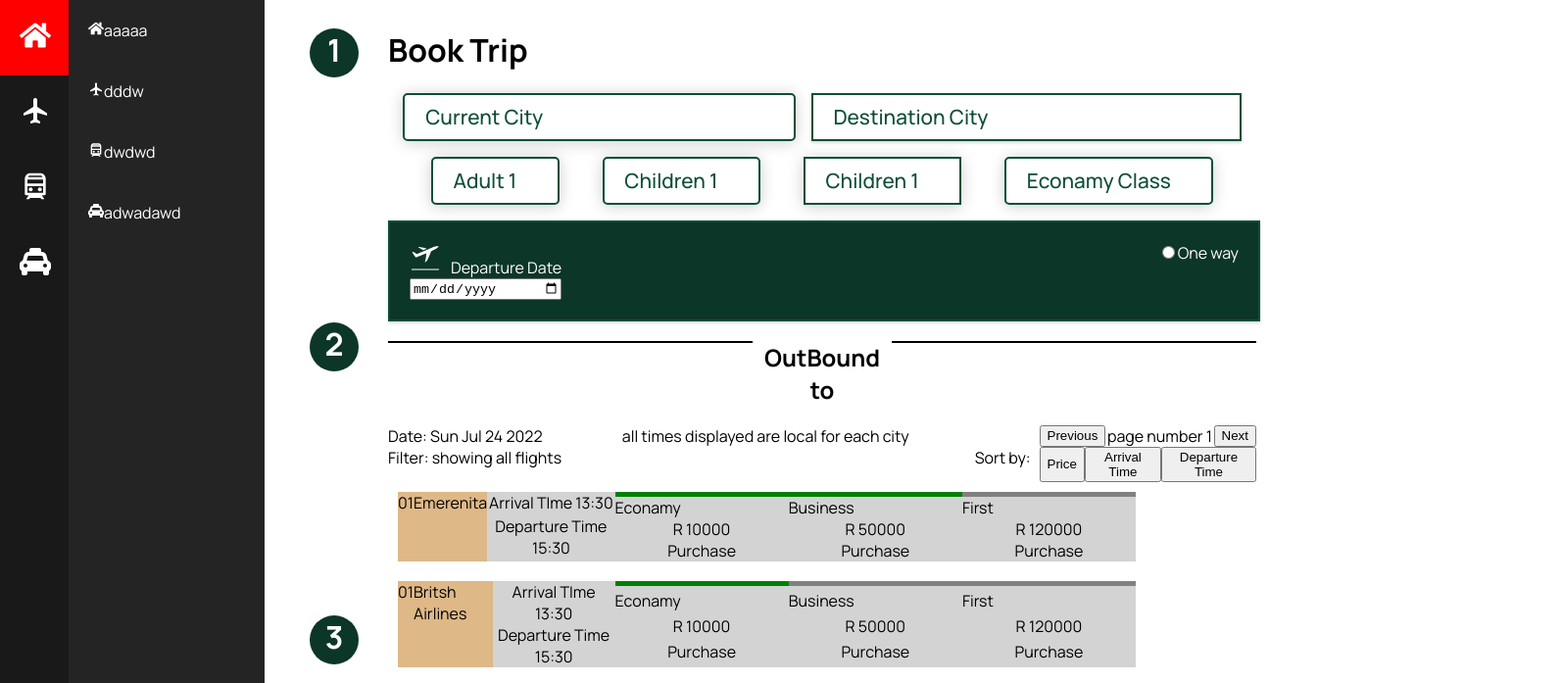
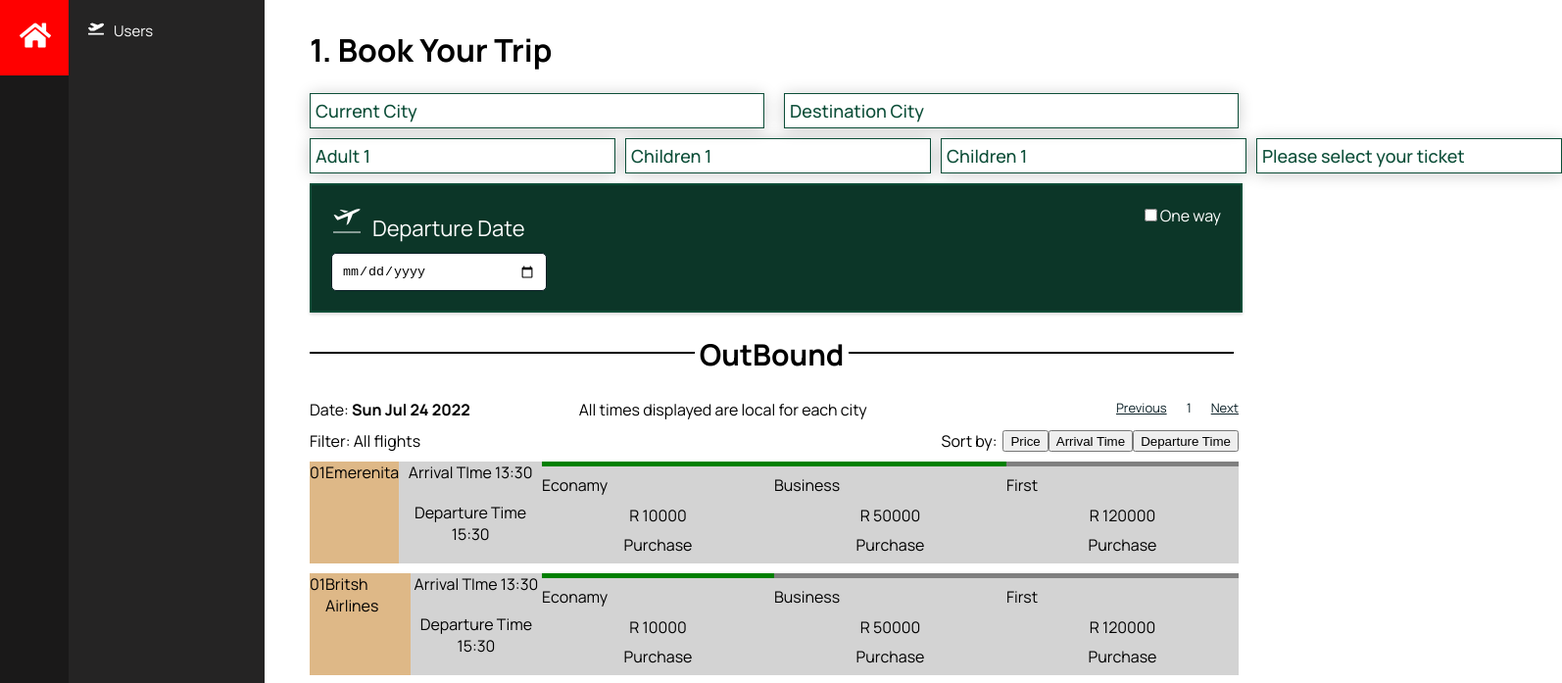
Before and after one commit to LegendDRD/DemoApp, a React (Create React App) app: page / in a window 1280 px wide. Shown: the top 697 px of the page at 98% size, 1594 px wide, since content can reach past the window. Built offline with nearby package versions, Linux system fonts and the light colour scheme; sample sign-in values are in the browser's storage.

Commit message:
Styling Changes

```diff
--- a/src/components/AdultDropDown.tsx
+++ b/src/components/AdultDropDown.tsx
@@ -19,16 +19,14 @@ export default function AdultDropDown() {
   `;
 
     const DropDownHeader = styled("div")`
-    margin-bottom: 0.8em;
-    padding: 0.4em 2em 0.4em 1em;
-    box-shadow: 0 2px 3px rgba(0, 0, 0, 0.15);
-    font-weight: 500;
-    font-size: 1.3rem;
-    color: #0c4e38;
-    border: 2px solid #0c4e38;
-    border-radius: 5px;
-    background: #ffffff;
-    box-shadow: 0 0.1rem 1rem rgba(10, 10, 10, 0.2);
+      box-shadow: 0 2px 3px rgba(0, 0, 0, 0.15);
+      font-weight: 500;
+      font-size: 18px;
+      color: #0c4e38;
+      border: 1px solid #0c4e38;
+      box-shadow: 0 0.1rem 1rem rgba(10, 10, 10, 0.2);
+      padding: 5px;
+      width: 300px;
   `;
 
     const DropDownListContainer = styled("div")`
--- a/src/components/BookTrip.tsx
+++ b/src/components/BookTrip.tsx
@@ -7,6 +7,12 @@ import DestinationCityDropDown from './DestinationCityDropDown';
 import InfantsDropDown from './InfantsDropDown';
 import PlanClassDropDown from './PlanClassDropDown';
 import { GiAirplaneDeparture } from 'react-icons/gi';
+
+import { TenSpacer, FortySpacer } from "../styledComponents/tenSpacer";
+import { Link, Link2Green, Link2Red } from "../styledComponents/linkStyle";
+
+import { NavP, H1,Header } from "../styledComponents/StyledText";
+import { Input, FullWidthInput } from "../styledComponents/inputs";
 
 export default function BookTrip() {
     // const [startDate, setStartDate] = useState(new Date());
@@ -70,9 +76,8 @@ export default function BookTrip() {
 
         <>
 
-            <div style={{ display: "flex" }}>
-
-                <div style={{ display: "grid" }}>
+            <div>
+                {/* <div style={{ display: "grid" }}>
                     <div style={{ paddingRight: "30px" }}>
                         <div style={{ backgroundColor: "#0c3628", width: "50px", height: "50px", borderRadius: "100%" }}>
                             <h1 style={{ textAlign: "center", color: "white" }}>1</h1>
@@ -91,64 +96,79 @@ export default function BookTrip() {
                             <h1 style={{ textAlign: "center", color: "white" }}>3</h1>
                         </div>
                     </div>
-                </div>
+                </div> */}
                 <div style={{ width: "100%" }}>
-                    <h1 style={{ width: "100%" }}>Book Trip</h1>
-                    <div style={{ display: "flex", width: "100%", justifyContent: "space-evenly" }}>
-                        <CurrentCityDropDown />
-                        <DestinationCityDropDown />
+                    <h1 style={{ width: "100%" }}>1. Book Your Trip</h1>
+                    <div style={{ display: "flex", gap: `20px` }}>
+                        <div style={{ width: "100%" }}>
+                            <CurrentCityDropDown />
+                        </div>
+                        <div style={{ width: "100%" }}>
+                            <DestinationCityDropDown />
+                        </div>
                     </div>
-                    <div style={{ display: "flex", width: "100%", justifyContent: "space-evenly" }}>
+                    <TenSpacer />
+                    <div style={{ display: "flex", width: "100%", gap: "10px" }}>
                         <AdultDropDown />
                         <ChildrenDropDown />
                         <InfantsDropDown />
                         <PlanClassDropDown />
 
                     </div>
-                    <div style={{ display: "flex", width: "100%", justifyContent: "space-between", backgroundColor: "#0c3628", boxShadow: " 0 2px 3px rgba(0, 0, 0, 0.15)", border: '2px solid #0c4e38' }}>
+                    <TenSpacer />
+                    <div style={{ display: "flex", width: "100%", justifyContent: "space-between", height: `15 0px`, backgroundColor: "#0c3628", boxShadow: " 0 2px 3px rgba(0, 0, 0, 0.15)", border: '2px solid #0c4e38' }}>
 
-                        <div style={{ display: "grid", padding: '20px' }}>
+                        <div style={{ padding: '20px' }}>
 
-                            <div style={{ color: 'white', textAlign: "center" }} ><GiAirplaneDeparture style={{ fontSize: "2rem", paddingRight: "10px" }} />Departure Date</div><input onChange={(e: any) => setSelectDate(e.target.value)} type={"date"} />
+                       <Header style={{ color: 'white', textAlign: "center" }} > <GiAirplaneDeparture style={{ fontSize: "2rem", paddingRight: "10px" }} />Departure Date</Header>
+                       <TenSpacer />
+                       <FullWidthInput onChange={(e: any) => setSelectDate(e.target.value)} type={"date"} />
 
                         </div>
                         <div style={{ padding: '20px' }}>
-                            <input type={"radio"} />
+                            <input type={"checkbox"} />
                             <span style={{ color: 'white' }}>One way </span>
                         </div>
 
                     </div>
-                    <h2 style={{ width: "100%", textAlign: "center", display: "flex" }}><div style={{ width: "30Vw", height: "2px", background: "black", top: "23px" }} />OutBound to<div style={{ width: "30vw", height: "2px", background: "black" }} /></h2>
-                    <div style={{ display: "flex", width: "100%", justifyContent: "space-between" }}>
-                        <div style={{ display: "flex", width: "60%", justifyContent: "space-between" }}>
-
-                            <div >Date: {selectDate}</div>
-
-                            <div >all times displayed are local for each city</div>
-                        </div>
-                        <div style={{ display: "flex", width: "25%", justifyContent: "space-between" }}>
-                            <button>Previous</button>
-                            <span>page number 1</span>
-                            <button>Next</button>
+                    <FortySpacer />
+                    <div style={{ width: "100%", textAlign: "center", display: "flex", gap: `5px` }}>
+                        <div style={{ width: "100%", height: "2px", background: "black", top: "23px" }} /><h2 style={{ width: "30%", textAlign: "center", fontSize: "30px", marginTop:`-18px` }}>OutBound</h2><div style={{ width: "100%", height: "2px", background: "black" }} />
+                        <div style={{}}>
                         </div>
                     </div>
+                    <div style={{ display: "flex", justifyContent: "space-between" }}>
+                    <div style={{ display: "flex", width: "60%", justifyContent: "space-between" }}>
 
+                        <div >Date: <strong>{selectDate}</strong></div>
+
+                        <div >All times displayed are local for each city</div>
+                    </div>
+                    <div style={{ display: "flex", gap:`20px` }}>
+                        <Link style={{ textDecoration: `underline` }}>Previous</Link>
+                        <Link>1</Link>
+                        <Link style={{ textDecoration: `underline` }}>Next</Link>
+                    </div>
+                    </div>
+                    <TenSpacer />
                     <div style={{ display: "flex", width: "100%", justifyContent: "space-between" }}>
                         <div style={{ display: "flex", width: "74%", justifyContent: "space-between" }}>
-                            <div >Filter: showing all flights</div>
+                            <div >Filter: All flights</div>
                             <div >Sort by:</div>
                         </div>
-                        <div style={{ display: "flex", width: "25%" }} >
+                        <div style={{ display: "flex", }} >
                             <button>Price</button>
                             <button>Arrival Time</button>
                             <button>Departure Time</button>
                         </div>
                     </div>
+                    <TenSpacer />
                     {
                         demoData.map((item, index) => {
 
                             return (
-                                <div style={{ display: "flex", width: "100%", padding: "10px" }}>
+                                <>
+                                <div style={{ display: "flex", width: "100%", height: `13vh` }}>
                                     <div style={{ display: "flex", width: "25%", backgroundColor: "burlywood" }}>
 
                                         <span>{item.gateNumber}</span>
@@ -161,26 +181,27 @@ export default function BookTrip() {
                                         </div>
                                     </div>
 
-                                    <div style={{ display: "grid", width: "20%", backgroundColor: "lightgrey" }}>
+                                    <div style={{ display: "grid", width: "25%", backgroundColor: "lightgrey" }}>
                                         {(item.ecoAvi) ? <div style={{ height: "5px", backgroundColor: "green" }} /> : <div style={{ height: "5px", backgroundColor: "grey" }} />}
                                         <span>Econamy</span>
                                         <span style={{ textAlign: "center" }}>R {item.ecoPrice}</span>
                                         <span style={{ textAlign: "center" }}>Purchase</span>
                                     </div>
-                                    <div style={{ display: "grid", width: "20%", backgroundColor: "lightgrey" }}>
+                                    <div style={{ display: "grid", width: "25%", backgroundColor: "lightgrey" }}>
                                         {(item.busAvi) ? <div style={{ height: "5px", backgroundColor: "green" }} /> : <div style={{ height: "5px", backgroundColor: "grey" }} />}
                                         <span>Business</span>
                                         <span style={{ textAlign: "center" }}>R {item.busPrice}</span>
                                         <span style={{ textAlign: "center" }}>Purchase</span>
                                     </div>
 
-                                    <div style={{ display: "grid", width: "20%", backgroundColor: "lightgrey" }}>
+                                    <div style={{ display: "grid", width: "25%", backgroundColor: "lightgrey" }}>
                                         {(item.firstAvi) ? <div style={{ height: "5px", backgroundColor: "green" }} /> : <div style={{ height: "5px", backgroundColor: "grey" }} />}
                                         <span>First</span>
                                         <span style={{ textAlign: "center" }}>R {item.firstPrice}</span>
                                         <span style={{ textAlign: "center" }}>Purchase</span>
                                     </div>
                                 </div>
+                                <TenSpacer /></>
                             )
                         })
                     }
--- a/src/components/ChildrenDropDown.tsx
+++ b/src/components/ChildrenDropDown.tsx
@@ -19,16 +19,14 @@ export default function ChildrenDropDown() {
     `;
 
     const DropDownHeader = styled("div")`
-      margin-bottom: 0.8em;
-      padding: 0.4em 2em 0.4em 1em;
       box-shadow: 0 2px 3px rgba(0, 0, 0, 0.15);
       font-weight: 500;
-      font-size: 1.3rem;
+      font-size: 18px;
       color: #0c4e38;
-      border: 2px solid #0c4e38;
-      border-radius: 5px;
-      background: #ffffff;
+      border: 1px solid #0c4e38;
       box-shadow: 0 0.1rem 1rem rgba(10, 10, 10, 0.2);
+      padding: 5px;
+      width: 300px;
     `;
 
     const DropDownListContainer = styled("div")`
--- a/src/components/CurrentCityDropDown.tsx
+++ b/src/components/CurrentCityDropDown.tsx
@@ -12,24 +12,20 @@ export default function CurrentCityDropDown() {
         console.log(selectedOption);
     };
 
-    let Cities = ["Johannesburg", "Cape Town"]
+    let Cities = ["Johannesburg (JNB)", "Cape Town (CPT)", "Bloemfontein (BFN)", "Durban (DUR)", "Skukuza (SZK)" ]
 
     const DropDownContainer = styled("div")`
 
     `;
 
     const DropDownHeader = styled("div")`
-      margin-bottom: 0.8em;
-      padding: 0.4em 20vw 0.4em 1em;
       box-shadow: 0 2px 3px rgba(0, 0, 0, 0.15);
       font-weight: 500;
-      font-size: 1.3rem;
+      font-size: 18px;
       color: #0c4e38;
-      background: #ffffff;
-      border: 2px solid #0c4e38;
-      border-radius: 5px;
-      justify-content:center;
+      border: 1px solid #0c4e38;
       box-shadow: 0 0.1rem 1rem rgba(10, 10, 10, 0.2);
+      padding: 5px;
     `;
 
     const DropDownListContainer = styled("div")`
--- a/src/components/DestinationCityDropDown.tsx
+++ b/src/components/DestinationCityDropDown.tsx
@@ -19,15 +19,13 @@ export default function DestinationCityDropDown() {
   `;
 
     const DropDownHeader = styled("div")`
-    margin-bottom: 0.8em;
-    padding: 0.4em 20vw 0.4em 1em;
-    box-shadow: 0 2px 3px rgba(0, 0, 0, 0.15);
-    font-weight: 500;
-    font-size: 1.3rem;
-    color: #0c4e38;
-    background: #ffffff;
-    border: 2px solid #0c4e38;
-    justify-content:center;
+      box-shadow: 0 2px 3px rgba(0, 0, 0, 0.15);
+      font-weight: 500;
+      font-size: 18px;
+      color: #0c4e38;
+      border: 1px solid #0c4e38;
+      box-shadow: 0 0.1rem 1rem rgba(10, 10, 10, 0.2);
+      padding: 5px;
   `;
 
     const DropDownListContainer = styled("div")`
--- a/src/components/InfantsDropDown.tsx
+++ b/src/components/InfantsDropDown.tsx
@@ -19,15 +19,14 @@ export default function InfantsDropDown() {
   `;
 
     const DropDownHeader = styled("div")`
-    margin-bottom: 0.8em;
-    padding: 0.4em 2em 0.4em 1em;
-    box-shadow: 0 2px 3px rgba(0, 0, 0, 0.15);
-    font-weight: 500;
-    font-size: 1.3rem;
-    color: #0c4e38;
-    border: 2px solid #0c4e38;
-    background: #ffffff;
-    box-shadow: 0 0.1rem 1rem rgba(10, 10, 10, 0.2);
+      box-shadow: 0 2px 3px rgba(0, 0, 0, 0.15);
+      font-weight: 500;
+      font-size: 18px;
+      color: #0c4e38;
+      border: 1px solid #0c4e38;
+      box-shadow: 0 0.1rem 1rem rgba(10, 10, 10, 0.2);
+      padding: 5px;
+      width: 300px;
   `;
 
     const DropDownListContainer = styled("div")`
--- a/src/components/PlanClassDropDown.tsx
+++ b/src/components/PlanClassDropDown.tsx
@@ -4,7 +4,7 @@ import styled from 'styled-components';
 export default function PlanClassDropDown() {
     const [isOpenAri, setIsOpenAri] = useState(false);
     const togglingAri = () => setIsOpenAri(!isOpenAri);
-    const [selectedOption, setSelectedOption] = useState("Econamy Class");
+    const [selectedOption, setSelectedOption] = useState("Please select your ticket");
 
     const onOptionClicked = (value: any) => () => {
         setSelectedOption(value);
@@ -12,23 +12,21 @@ export default function PlanClassDropDown() {
         console.log(selectedOption);
     };
 
-    let Cities = ["Econamy Class", "Buisness Class", "First Class"]
+    let Cities = ["Economy Class", "Buisness Class", "First Class"]
 
     const DropDownContainer = styled("div")`
 
   `;
 
     const DropDownHeader = styled("div")`
-    margin-bottom: 0.8em;
-    padding: 0.4em 2em 0.4em 1em;
-    box-shadow: 0 2px 3px rgba(0, 0, 0, 0.15);
-    font-weight: 500;
-    font-size: 1.3rem;
-    color: #0c4e38;
-    border: 2px solid #0c4e38;
-    border-radius: 5px;
-    background: #ffffff;
-    box-shadow: 0 0.1rem 1rem rgba(10, 10, 10, 0.2);
+      box-shadow: 0 2px 3px rgba(0, 0, 0, 0.15);
+      font-weight: 500;
+      font-size: 18px;
+      color: #0c4e38;
+      border: 1px solid #0c4e38;
+      box-shadow: 0 0.1rem 1rem rgba(10, 10, 10, 0.2);
+      width: 300px;
+      padding: 5px;
   `;
 
     const DropDownListContainer = styled("div")`
--- a/src/pages/User.tsx
+++ b/src/pages/User.tsx
@@ -2,12 +2,13 @@
 import { useEffect, useState } from 'react';
 import { useNavigate } from 'react-router-dom';
 import styled from 'styled-components';
-import { FaHome, FaTaxi } from 'react-icons/fa'
+import { FaHome, FaTaxi, FaPlaneDeparture } from 'react-icons/fa'
 import { IoMdAirplane } from 'react-icons/io'
 import { BiTrain } from 'react-icons/bi'
 import { Sidebar, Sidebar2 } from '../styledComponents/sideNavbar';
 import { AiOutlineLogout } from 'react-icons/ai';
 import BookTrip from 'components/BookTrip';
+import { NavP, H1 } from "../styledComponents/StyledText";
 
 export default function User() {
 
@@ -43,19 +44,16 @@ export default function User() {
         <>
             <Sidebar  >
                 <div onClick={() => { setContentList(0); setMainWidth("300px") }}><FaHome style={{ cursor: "pointer", color: "white", fontSize: '2rem' }} /></div>
-                <div onClick={() => { setContentList(1); setMainWidth("100px") }}><IoMdAirplane style={{ cursor: "pointer", color: "white", fontSize: '2rem' }} /></div>
+                {/* <div onClick={() => { setContentList(1); setMainWidth("100px") }}><IoMdAirplane style={{ cursor: "pointer", color: "white", fontSize: '2rem' }} /></div>
                 <div onClick={() => { setContentList(2); setMainWidth("100px") }}><BiTrain style={{ cursor: "pointer", color: "white", fontSize: '2rem' }} /></div>
-                <div onClick={() => { setContentList(3); setMainWidth("100px") }}><FaTaxi style={{ cursor: "pointer", color: "white", fontSize: '2rem' }} /></div>
+                <div onClick={() => { setContentList(3); setMainWidth("100px") }}><FaTaxi style={{ cursor: "pointer", color: "white", fontSize: '2rem' }} /></div> */}
                 <div style={{ position: "absolute", bottom: "0" }} ><AiOutlineLogout onClick={() => { logOut() }} style={{ cursor: "pointer", color: "white", fontSize: '2rem' }} /></div>
             </Sidebar>
             {
                 (contentList === 0) ?
                     <>
                         <Sidebar2 >
-                            <a onClick={() => setContentList(0)}><FaHome style={{ color: "white", fontSize: '1rem' }} />aaaaa</a>
-                            <a onClick={() => setContentList(1)}><IoMdAirplane style={{ color: "white", fontSize: '1rem' }} />dddw</a>
-                            <a onClick={() => setContentList(1)}><BiTrain style={{ color: "white", fontSize: '1rem' }} />dwdwd</a>
-                            <a onClick={() => setContentList(3)}><FaTaxi style={{ color: "white", fontSize: '1rem' }} />adwadawd</a>
+                        <a href="#" onClick={() => setContentList(0)}><FaPlaneDeparture style={{ color: "white", fontSize: '1rem' }} /><NavP>Users</NavP></a>
                         </Sidebar2>
 
                         <Content >
--- a/src/styledComponents/StyledText.tsx
+++ b/src/styledComponents/StyledText.tsx
@@ -46,3 +46,11 @@ export const CardFooterBad = styled.span`
     color: red;
 
 `;
+
+export const Header = styled.span`
+
+    font-size: 22px;
+    margin: 0px;
+    color: white;
+
+`;
--- a/src/styledComponents/inputs.tsx
+++ b/src/styledComponents/inputs.tsx
@@ -28,3 +28,18 @@ export const ShortInput = styled.input`
     color: transparent;
     }
 `;
+
+export const FullWidthInput = styled.input`
+
+    width:100%;
+    padding: 10px;
+    border: 1px solid #0b2027;
+    border-radius: 5px;
+    &::placeholder {
+    padding-left: 5px;
+    }
+
+    :focus::placeholder {
+    color: transparent;
+    }
+`;
```
Also changed, not shown: src/components/DisplayCards.tsx (added, +88 -0 lines), src/static/images/demo-card.png (added).
